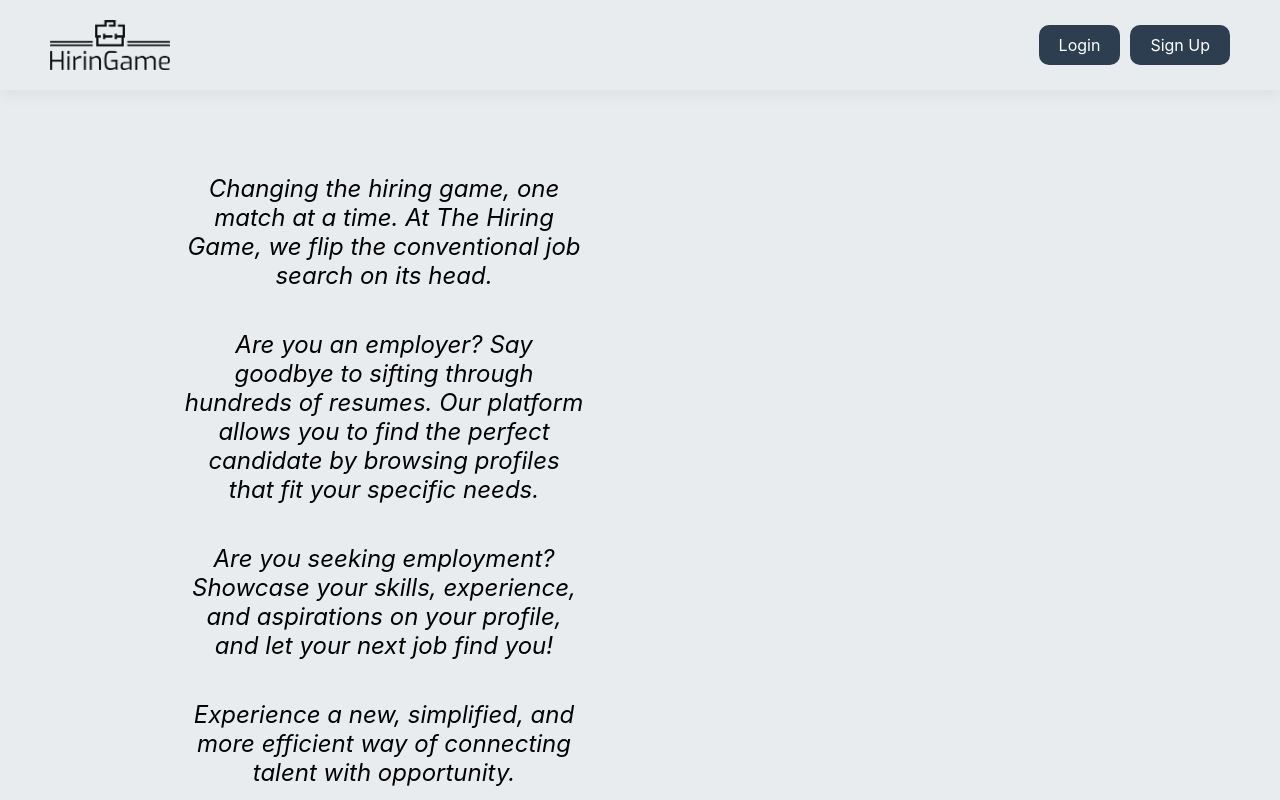
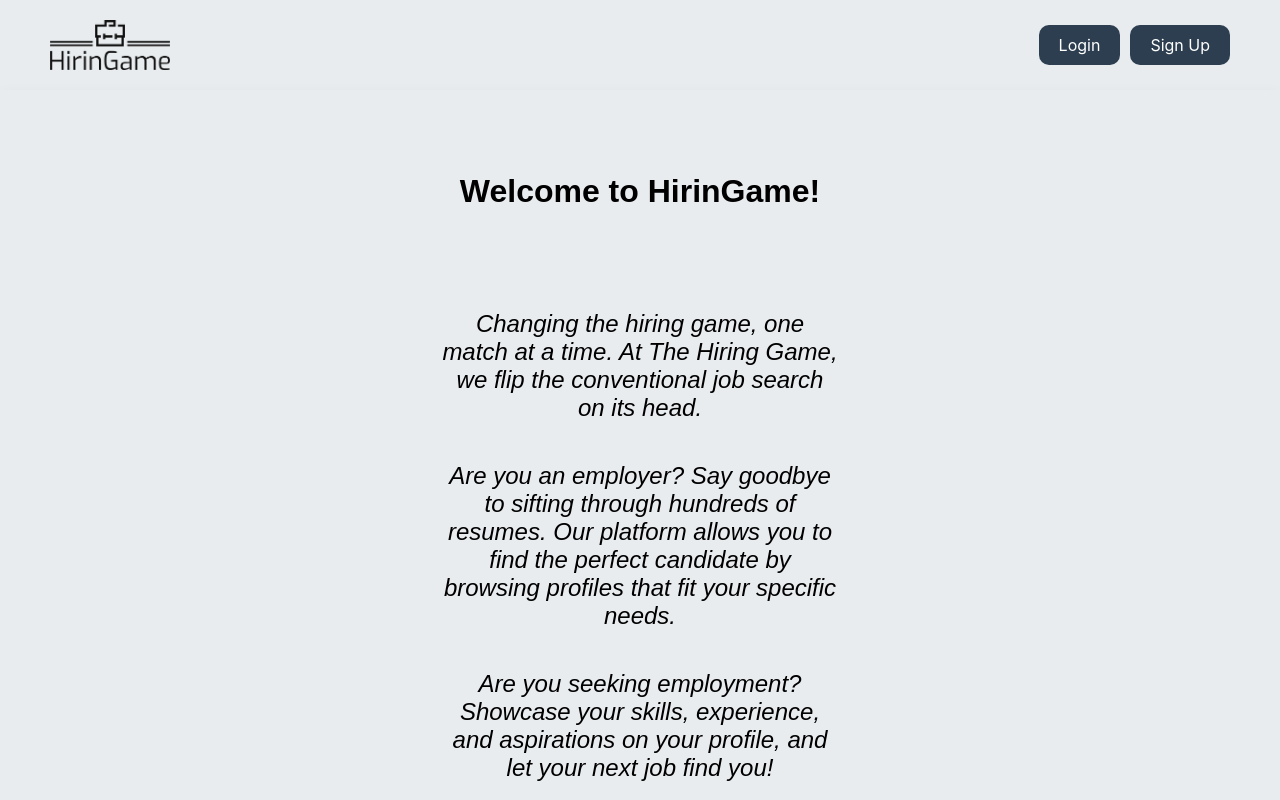
Before and after one commit to mehrdadzeinali/HiringGameFront, a React (Create React App) app in the folder front/: page / in a window 1280 px wide. Shown: the top 800 px of the page. Built offline with nearby package versions, Linux system fonts and the light colour scheme.

Commit message:
edit home page style

```diff
--- a/front/src/pages/Home/Home.css
+++ b/front/src/pages/Home/Home.css
@@ -3,16 +3,13 @@
   background-size: cover;
   background-repeat: no-repeat;
   background-position: center center;
-  position: fixed;
-  top: 100;
-  left: 0;
   width: 100%;
-  height: 100%;
-  z-index: -1;
+  min-height: 150vh;
   box-shadow: 0 5px 15px rgba(0, 0, 0, 0.05);
 }
 
 .my-home-container {
+  font-family: Arial, sans-serif;
   max-width: 400px;
   margin: 0 auto;
   padding: 60px;
@@ -20,21 +17,16 @@
   border-radius: 15px;
   background-color: transparent;
   box-shadow: 0 2px 5px transparent;
-  position: absolute;
-  top: 45%;
-  left: 30%;
-  transform: translate(-50%, -50%);
+  position: relative;
   text-align: center;
 }
 
 .my-home-container h1 {
-  text-align: center;
   margin-bottom: 100px;
   color: black;
 }
 
 .my-home-container p {
-  text-align: center;
   margin-bottom: 40px;
   color: black;
   font-size: x-large;
```
Also changed, not shown: front/src/assets/images/image4.jpg (added).
